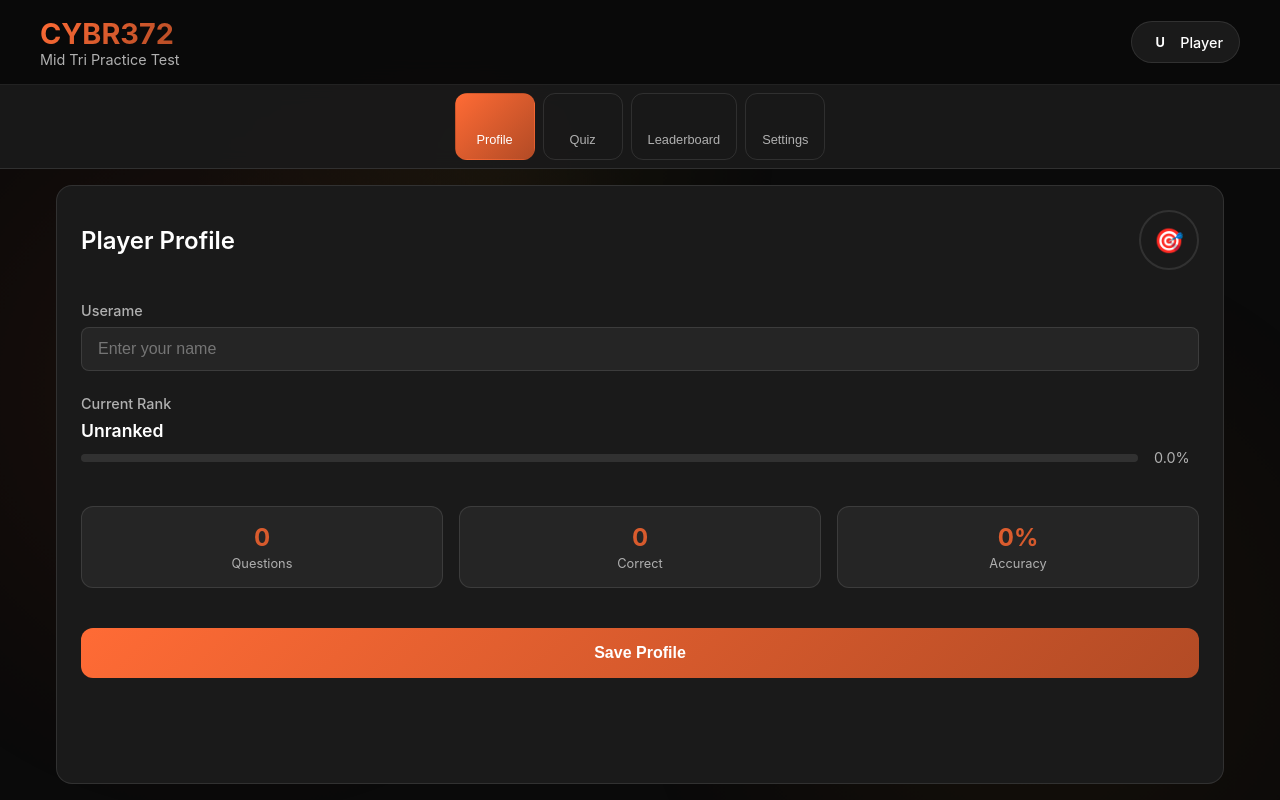
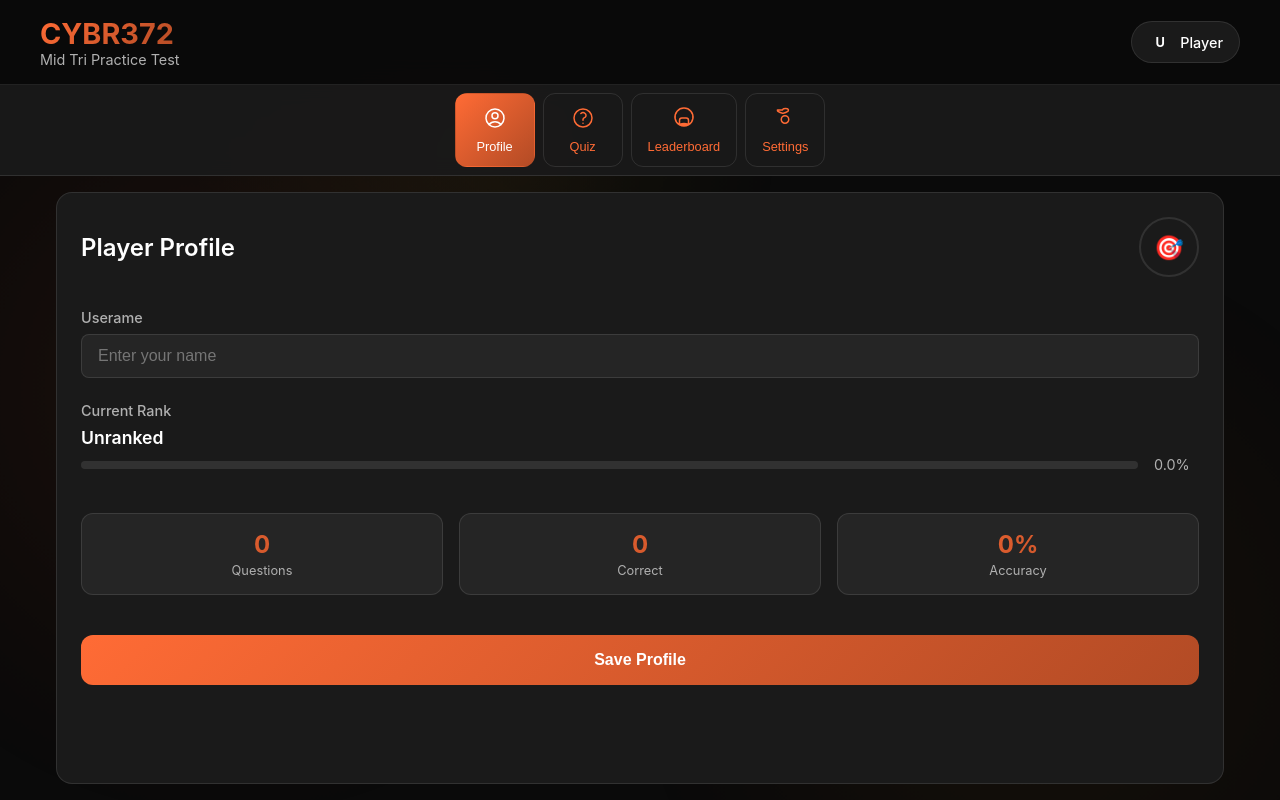
Before and after one commit to kakp0/CYBR372-Mid-Tri-Exam, a plain HTML site: page index.html in a window 1280 px wide. Drawn offline with Linux system fonts and the light colour scheme.

Commit message:
Update style.css

```diff
--- a/style.css
+++ b/style.css
@@ -163,10 +163,17 @@ body::before {
     background: transparent;
     border: 1px solid var(--border-color);
     border-radius: 12px;
-    color: var(--text-secondary);
+    color: var(--rank-color-base); /* This makes the icon use the rank color */
     cursor: pointer;
     transition: all 0.3s ease;
     min-width: 80px;
+}
+
+/* Add this new rule */
+.nav-icon svg {
+    width: 24px;
+    height: 24px;
+    transition: all 0.3s ease;
 }
 
 .nav-btn:hover {
```
